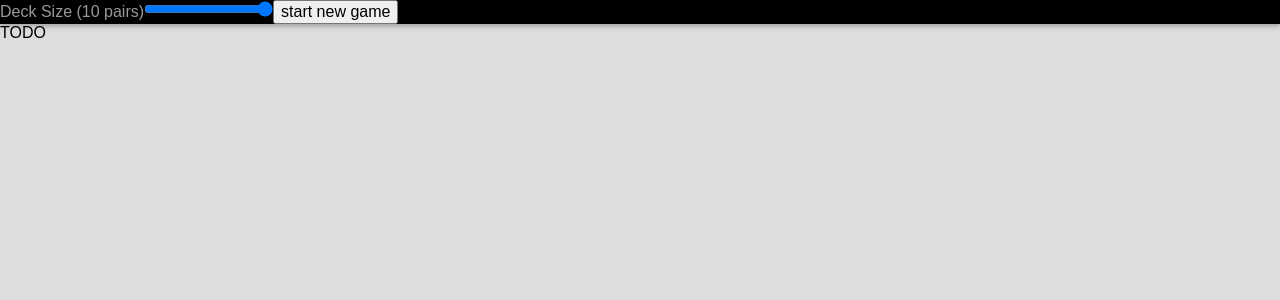
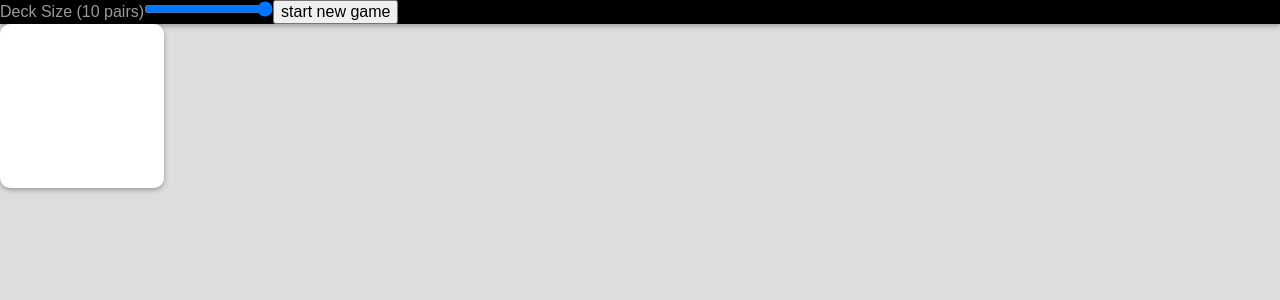
Before and after one commit to szkrd/splendx-entry, an Angular app: page /play in a window 1280 px wide. Shown: the top 300 px of the page. Built offline with nearby package versions, Linux system fonts and the light colour scheme.

Commit message:
card component with image

```diff
--- a/src/app/app.module.ts
+++ b/src/app/app.module.ts
@@ -7,13 +7,15 @@ import { LandingPageComponent } from './components/landing-page/landing-page.com
 import { GamePageComponent } from './components/game-page/game-page.component';
 import {GameService} from './services/game.service';
 import { SetupGameComponent } from './components/setup-game/setup-game.component';
+import { CardComponent } from './components/card/card.component';
 
 @NgModule({
   declarations: [
     AppComponent,
     LandingPageComponent,
     GamePageComponent,
-    SetupGameComponent
+    SetupGameComponent,
+    CardComponent
   ],
   imports: [
     BrowserModule,
--- /dev/null
+++ b/src/app/components/card/card.component.html
@@ -0,0 +1,5 @@
+<div
+  class="card-component"
+  [class.visible]="visible"
+  [ngStyle]="{'background-image': visible ? imageSrc : emptySrc}">
+</div>
--- /dev/null
+++ b/src/app/components/card/card.component.scss
@@ -0,0 +1,15 @@
+.card-component {
+  width: 164px;
+  height: 164px;
+  border-radius: 10px;
+  background-size: 80%;
+  background-repeat: no-repeat;
+  background-position: center;
+  background-color: #fff;
+  box-shadow: 0 2px 5px rgba(0, 0, 0, .3);
+
+  &.visible {
+    background-color: rgba(0, 0, 0, .05);
+    box-shadow: 0 0 0 transparent;
+  }
+}
--- /dev/null
+++ b/src/app/components/card/card.component.ts
@@ -0,0 +1,22 @@
+import {Component, Input, OnInit} from '@angular/core';
+
+@Component({
+  selector: 'app-card',
+  templateUrl: './card.component.html',
+  styleUrls: ['./card.component.scss']
+})
+export class CardComponent implements OnInit {
+  imageSrc = '';
+  emptySrc = '';
+  @Input() imageId = 0;
+  @Input() visible = false;
+
+  ngOnInit(): void {
+    this.imageSrc = this.getImageSrc(this.imageId + 1);
+    this.emptySrc = this.getImageSrc(0);
+  }
+
+  private getImageSrc(id = 0) {
+    return 'url("/assets/cards/' + (id < 10 ? `0${id}` : String(id)) + '.png")';
+  }
+}
--- a/src/app/components/game-page/game-page.component.html
+++ b/src/app/components/game-page/game-page.component.html
@@ -3,6 +3,6 @@
     <app-setup-game theme="dark"></app-setup-game>
   </header>
   <main>
-    TODO
+    <app-card [imageId]="0" [visible]="false"></app-card>
   </main>
 </div>
--- a/src/app/components/setup-game/setup-game.component.ts
+++ b/src/app/components/setup-game/setup-game.component.ts
@@ -23,6 +23,10 @@ export class SetupGameComponent {
 
   onStartClick() {
     this.gameService.setDeckSize(this.deckSize);
-    this.router.navigate(['/play']);
+    if (this.router.url === '/play') {
+      window.location.reload();
+    } else {
+      this.router.navigate(['/play']);
+    }
   }
 }
```
Also changed, not shown: src/assets/cards/00.png (added), 1 other file (tests, documents, lock files or other folders).
